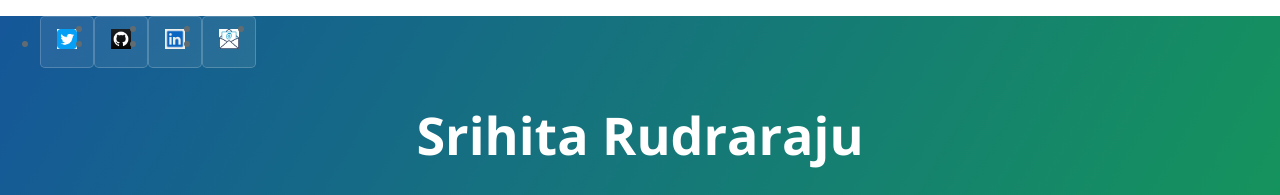
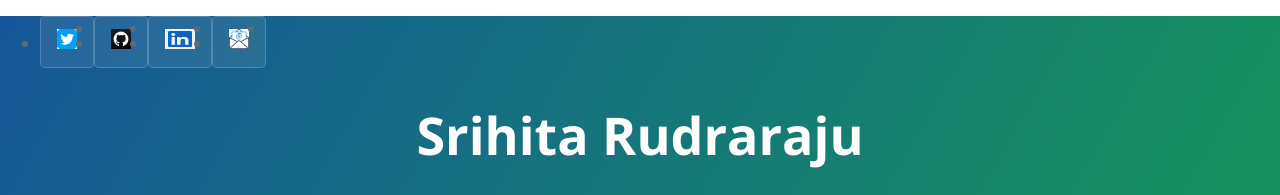
Before and after one commit to srrudrar/srrudrar.github.io, a Jekyll site: the page built from index.md, in a window 1280 px wide. Shown: the top 195 px of the page. Built offline with Jekyll 4.4.1, drawn with Linux system fonts in a browser that asks for light colours; our own code applies the rules of GitHub Pages for plain Markdown files.

Commit message:
Update default.html

```diff
--- a/_layouts/default.html
+++ b/_layouts/default.html
@@ -36,7 +36,7 @@
          width=20" height=20"> <li>
     <li><z href="{{ "https://www.linkedin.com/in/srihita-rudraraju-a7654453" }}" class="btn">
          <img alt="Linkedin" src="Linkedin.jfif"
-         width=20" height=20"> <li>
+         width=30" height=20"> <li>
     <li><z href="{{ "srihita.rudraraju@gmail.com" }}" class="btn">
          <img alt="Email" src="Email.png"
          width=20" height=20"> <li>
```
